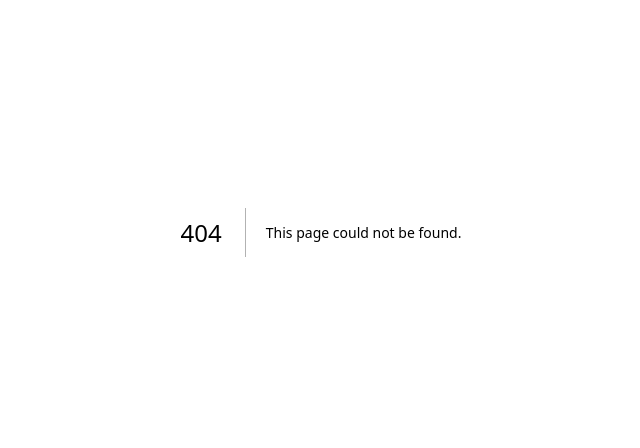
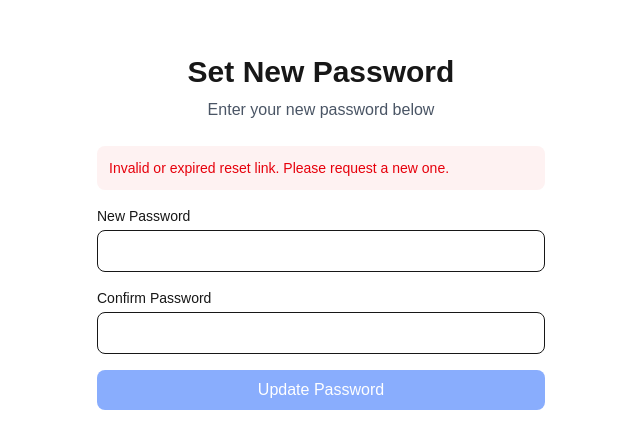
Before and after one commit to lwn2018/book-circles, a Next.js app: page /auth/update-password in a window 1280 px wide. Before the commit this address had no page. Shown: the part 168-616 px from the top of the page, without its empty margins (319-959 px from the left). Built offline with nearby package versions, Linux system fonts and the light colour scheme; no server answers.

Commit message:
Add password reset flow with forgot password link on sign-in

```diff
--- /dev/null
+++ b/app/auth/reset-password/page.tsx
@@ -0,0 +1,84 @@
+'use client'
+
+import { useState } from 'react'
+import { createClient } from '@/lib/supabase'
+import Link from 'next/link'
+
+export default function ResetPassword() {
+  const [email, setEmail] = useState('')
+  const [loading, setLoading] = useState(false)
+  const [message, setMessage] = useState('')
+  const [error, setError] = useState('')
+  const supabase = createClient()
+
+  const handleResetRequest = async (e: React.FormEvent) => {
+    e.preventDefault()
+    setError('')
+    setMessage('')
+    setLoading(true)
+
+    const { error } = await supabase.auth.resetPasswordForEmail(email, {
+      redirectTo: `${window.location.origin}/auth/update-password`,
+    })
+
+    setLoading(false)
+
+    if (error) {
+      setError(error.message)
+    } else {
+      setMessage('Check your email for a password reset link!')
+    }
+  }
+
+  return (
+    <div className="min-h-screen flex items-center justify-center p-8">
+      <div className="max-w-md w-full">
+        <h1 className="text-3xl font-bold mb-2 text-center">Reset Password</h1>
+        <p className="text-gray-600 text-center mb-6">
+          Enter your email and we'll send you a reset link
+        </p>
+
+        <form onSubmit={handleResetRequest} className="space-y-4">
+          {error && (
+            <div className="p-3 bg-red-50 text-red-600 rounded-lg text-sm">
+              {error}
+            </div>
+          )}
+
+          {message && (
+            <div className="p-3 bg-green-50 text-green-600 rounded-lg text-sm">
+              {message}
+            </div>
+          )}
+
+          <div>
+            <label className="block text-sm font-medium mb-1">Email</label>
+            <input
+              type="email"
+              value={email}
+              onChange={(e) => setEmail(e.target.value)}
+              className="w-full px-4 py-2 border rounded-lg focus:ring-2 focus:ring-blue-500 focus:border-transparent"
+              required
+              disabled={loading}
+            />
+          </div>
+
+          <button
+            type="submit"
+            disabled={loading}
+            className="w-full px-4 py-2 bg-blue-600 text-white rounded-lg hover:bg-blue-700 disabled:opacity-50"
+          >
+            {loading ? 'Sending...' : 'Send Reset Link'}
+          </button>
+        </form>
+
+        <p className="mt-4 text-center text-sm text-gray-600">
+          Remember your password?{' '}
+          <Link href="/auth/signin" className="text-blue-600 hover:underline">
+            Sign in
+          </Link>
+        </p>
+      </div>
+    </div>
+  )
+}
--- a/app/auth/signin/page.tsx
+++ b/app/auth/signin/page.tsx
@@ -70,7 +70,14 @@ export default function SignIn() {
             {loading ? 'Signing in...' : 'Sign In'}
           </button>
         </form>
-        <p className="mt-4 text-center text-sm text-gray-600">
+
+        <div className="mt-4 text-center text-sm text-gray-600">
+          <Link href="/auth/reset-password" className="text-blue-600 hover:underline">
+            Forgot password?
+          </Link>
+        </div>
+
+        <p className="mt-2 text-center text-sm text-gray-600">
           Don't have an account?{' '}
           <Link href="/auth/signup" className="text-blue-600 hover:underline">
             Sign up
--- /dev/null
+++ b/app/auth/update-password/page.tsx
@@ -0,0 +1,118 @@
+'use client'
+
+import { useState, useEffect } from 'react'
+import { createClient } from '@/lib/supabase'
+import { useRouter } from 'next/navigation'
+
+export default function UpdatePassword() {
+  const [password, setPassword] = useState('')
+  const [confirmPassword, setConfirmPassword] = useState('')
+  const [loading, setLoading] = useState(false)
+  const [error, setError] = useState('')
+  const [isValidSession, setIsValidSession] = useState(false)
+  const router = useRouter()
+  const supabase = createClient()
+
+  useEffect(() => {
+    // Check if we have a valid recovery session
+    supabase.auth.getSession().then(({ data: { session } }) => {
+      if (session) {
+        setIsValidSession(true)
+      } else {
+        setError('Invalid or expired reset link. Please request a new one.')
+      }
+    })
+  }, [supabase.auth])
+
+  const handleUpdatePassword = async (e: React.FormEvent) => {
+    e.preventDefault()
+    setError('')
+
+    if (password !== confirmPassword) {
+      setError('Passwords do not match')
+      return
+    }
+
+    if (password.length < 6) {
+      setError('Password must be at least 6 characters')
+      return
+    }
+
+    setLoading(true)
+
+    const { error } = await supabase.auth.updateUser({
+      password: password
+    })
+
+    if (error) {
+      setError(error.message)
+      setLoading(false)
+    } else {
+      // Success! Redirect to dashboard
+      router.push('/dashboard')
+    }
+  }
+
+  if (!isValidSession && !error) {
+    return (
+      <div className="min-h-screen flex items-center justify-center p-8">
+        <div className="text-center">
+          <p className="text-gray-600">Validating reset link...</p>
+        </div>
+      </div>
+    )
+  }
+
+  return (
+    <div className="min-h-screen flex items-center justify-center p-8">
+      <div className="max-w-md w-full">
+        <h1 className="text-3xl font-bold mb-2 text-center">Set New Password</h1>
+        <p className="text-gray-600 text-center mb-6">
+          Enter your new password below
+        </p>
+
+        <form onSubmit={handleUpdatePassword} className="space-y-4">
+          {error && (
+            <div className="p-3 bg-red-50 text-red-600 rounded-lg text-sm">
+              {error}
+            </div>
+          )}
+
+          <div>
+            <label className="block text-sm font-medium mb-1">New Password</label>
+            <input
+              type="password"
+              value={password}
+              onChange={(e) => setPassword(e.target.value)}
+              className="w-full px-4 py-2 border rounded-lg focus:ring-2 focus:ring-blue-500 focus:border-transparent"
+              required
+              disabled={!isValidSession || loading}
+              minLength={6}
+            />
+          </div>
+
+          <div>
+            <label className="block text-sm font-medium mb-1">Confirm Password</label>
+            <input
+              type="password"
+              value={confirmPassword}
+              onChange={(e) => setConfirmPassword(e.target.value)}
+              className="w-full px-4 py-2 border rounded-lg focus:ring-2 focus:ring-blue-500 focus:border-transparent"
+              required
+              disabled={!isValidSession || loading}
+              minLength={6}
+            />
+          </div>
+
+          <button
+            type="submit"
+            disabled={!isValidSession || loading}
+            className="w-full px-4 py-2 bg-blue-600 text-white rounded-lg hover:bg-blue-700 disabled:opacity-50"
+          >
+            {loading ? 'Updating...' : 'Update Password'}
+          </button>
+        </form>
+      </div>
+    </div>
+  )
+}
```
